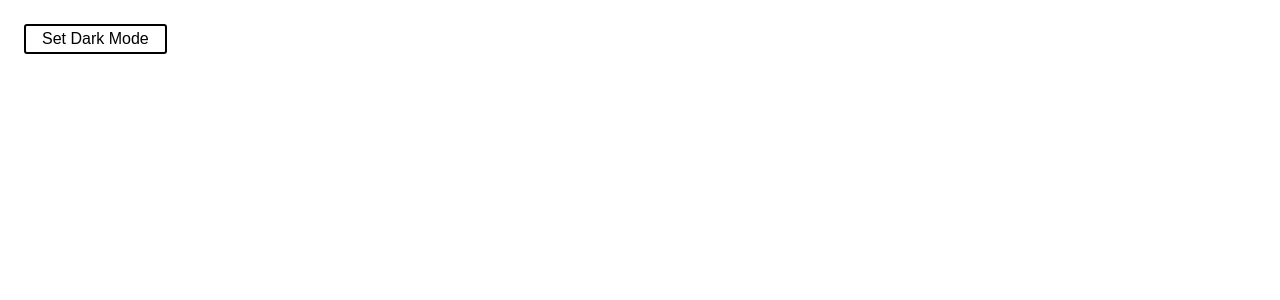
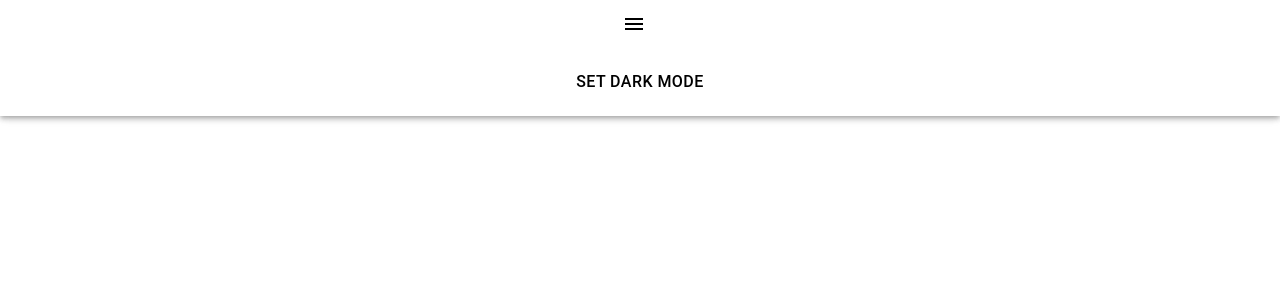
Before and after one commit to hoang-phan98/reactjs-adaptable-ui, a React (Create React App) app: page / in a window 1280 px wide. Shown: the top 300 px of the page. Built offline with nearby package versions, Linux system fonts and the light colour scheme.

Commit message:
AdaptableNavBar components
- NavBar children are aligning vertically for some reason. Need to look into it.
- Renamed files and variables from Adaptive to Adaptable

```diff
--- a/package.json
+++ b/package.json
@@ -4,6 +4,7 @@
   "private": true,
   "dependencies": {
     "@material-ui/core": "^4.12.3",
+    "@material-ui/icons": "^4.11.2",
     "@testing-library/jest-dom": "^5.14.1",
     "@testing-library/react": "^11.2.7",
     "@testing-library/user-event": "^12.8.3",
--- a/src/App.js
+++ b/src/App.js
@@ -1,22 +1,23 @@
 import React, { useReducer } from 'react';
-import { setDarkMode } from './store/actions/adaptiveActions';
-import { adaptiveReducer, initialState } from './store/reducers/adaptiveReducers';
-import AdaptiveContext from './utils/adaptiveContext';
-import AdaptiveButton from './components/AdaptiveButton'
+import { setDarkMode } from './store/actions/adaptableActions';
+import { adaptableReducer, initialState } from './store/reducers/adaptableReducers';
+import AdaptableContext from './utils/adaptableContext';
+import SetDarkModeButton from './components/extended/SetDarkModeButton';
+import AppNavBar from './components/extended/AppNavBar';
 
-function App() {
+function App(props) {
   const [state, dispatch] = useReducer(
-    adaptiveReducer,
+    adaptableReducer,
     initialState
   );
 
   return (
-    <AdaptiveContext.Provider value={{
+    <AdaptableContext.Provider value={{
       darkMode: state.dark_mode,
       setDarkMode: () => dispatch(setDarkMode()),
     }}>
-      <AdaptiveButton/>
-    </AdaptiveContext.Provider>
+      <AppNavBar/>
+    </AdaptableContext.Provider>
   );
 }
 
--- a/src/components/AdaptiveButton.js
+++ /dev/null
@@ -1,22 +0,0 @@
-import React, { useContext } from 'react';
-import AdaptiveContext from '../utils/adaptiveContext';
-import styled from 'styled-components';
-
-const Button = styled.button`
-    background: ${props => props.darkMode ? "black" : "white"};
-    color: ${props => props.darkMode ? "white" : "black"};
-    font-size: 1em;
-    margin: 1em;
-    padding: 0.25em 1em;
-    border: 2px solid black;
-    border-radius: 3px;
-`;
-
-export default function AdaptiveButton() {
-    const { darkMode, setDarkMode } = useContext(AdaptiveContext)
-    return (
-        <Button darkMode={darkMode} onClick={setDarkMode}>
-            Set Dark Mode
-        </Button>
-    );
-}
--- /dev/null
+++ b/src/components/adaptable/AdaptableAppBar.js
@@ -0,0 +1,29 @@
+import styled from 'styled-components';
+import AppBar from '@material-ui/core/AppBar';
+import Toolbar from '@material-ui/core/AppBar';
+
+export const AdaptableAppBar = styled(AppBar)`
+    && {
+        background-color: ${props => props.darkMode ?
+            props.theme.bgColors.dark :
+            props.theme.bgColors.light
+        };
+        color: ${props => props.darkMode ?
+            props.theme.textColors.dark :
+            props.theme.textColors.light
+        };
+    }
+`;
+
+export const AdaptableToolBar = styled(Toolbar)`
+    && {
+        background-color: ${props => props.darkMode ?
+            props.theme.bgColors.dark :
+            props.theme.bgColors.light
+        };
+        color: ${props => props.darkMode ?
+            props.theme.textColors.dark :
+            props.theme.textColors.light
+        };
+    }
+`;
--- /dev/null
+++ b/src/components/adaptable/AdaptableButton.js
@@ -0,0 +1,20 @@
+import styled from 'styled-components';
+import Button from '@material-ui/core/Button';
+
+const AdaptableButton = styled(Button)`
+    && {
+        background-color: ${props => props.darkMode ?
+            props.theme.bgColors.dark :
+            props.theme.bgColors.light
+        };
+        color: ${props => props.darkMode ?
+            props.theme.textColors.dark :
+            props.theme.textColors.light
+        };
+        font-size: 1em;
+        margin: 1em;
+        padding: 0.25em 1em;
+    }
+`;
+
+export default AdaptableButton;
--- /dev/null
+++ b/src/components/extended/AppNavBar.js
@@ -0,0 +1,21 @@
+import React, { useContext } from 'react';
+import AdaptableContext from '../../utils/adaptableContext';
+import { AdaptableAppBar, AdaptableToolBar } from '../adaptable/AdaptableAppBar';
+import IconButton from '@material-ui/core/IconButton';
+import MenuIcon from '@material-ui/icons/Menu';
+import SetDarkModeButton from './SetDarkModeButton';
+
+export default function AppNavBar() {
+    const { darkMode } = useContext(AdaptableContext)
+
+    return (
+        <AdaptableAppBar position="static" darkMode={darkMode} >
+            <AdaptableToolBar darkMode={darkMode}>
+                <IconButton edge="start" color="inherit" aria-label="menu">
+                    <MenuIcon />
+                </IconButton>
+                <SetDarkModeButton/>
+            </AdaptableToolBar>
+        </AdaptableAppBar>
+    );
+}
--- /dev/null
+++ b/src/components/extended/SetDarkModeButton.js
@@ -0,0 +1,12 @@
+import React, { useContext } from 'react';
+import AdaptableContext from '../../utils/adaptableContext';
+import AdaptableButton from '../adaptable/AdaptableButton';
+
+export default function SetDarkModeButton() {
+    const { darkMode, setDarkMode } = useContext(AdaptableContext)
+    return (
+        <AdaptableButton darkMode={darkMode} onClick={setDarkMode}>
+            Set Dark Mode
+        </AdaptableButton>
+    )
+}
--- a/src/index.js
+++ b/src/index.js
@@ -1,10 +1,27 @@
 import React from 'react';
 import ReactDOM from 'react-dom';
+import { ThemeProvider } from "styled-components";
 import App from './App';
 
+// Theme object to be shared by all components of the app
+const theme = {
+  bgColors: {
+    dark: "black",
+    light: "white",
+  },
+  textColors: {
+    dark: "white",
+    light: "black",
+  },
+  fonts: {
+    default: "Arial",
+    adhd_friendly: "sans-serif"
+  }
+}
+
 ReactDOM.render(
-  <React.StrictMode>
+  <ThemeProvider theme={theme}>
     <App />
-  </React.StrictMode>,
+  </ThemeProvider>,
   document.getElementById('root')
 );
--- a/src/store/reducers/adaptiveReducers.js
+++ b/src/store/reducers/adaptableReducers.js
@@ -1,12 +1,12 @@
 import {
     SET_DARK_MODE,
-} from "../actions/adaptiveActions";
+} from "../actions/adaptableActions";
 
 export const initialState = {
     dark_mode: false
 }
 
-export const adaptiveReducer = (state = initialState, action) => {
+export const adaptableReducer = (state = initialState, action) => {
     const { type, payload } = action
     switch (type) {
         case SET_DARK_MODE:
--- /dev/null
+++ b/src/utils/adaptableContext.js
@@ -0,0 +1,5 @@
+import { createContext } from "react";
+
+const AdaptableContext = createContext();
+
+export default AdaptableContext;
--- a/src/utils/adaptiveContext.js
+++ /dev/null
@@ -1,5 +0,0 @@
-import { createContext } from "react";
-
-const AdaptiveContext = createContext();
-
-export default AdaptiveContext;
```
Also changed, not shown: src/store/actions/adaptableActions.js (renamed from src/store/actions/adaptiveActions.js).
